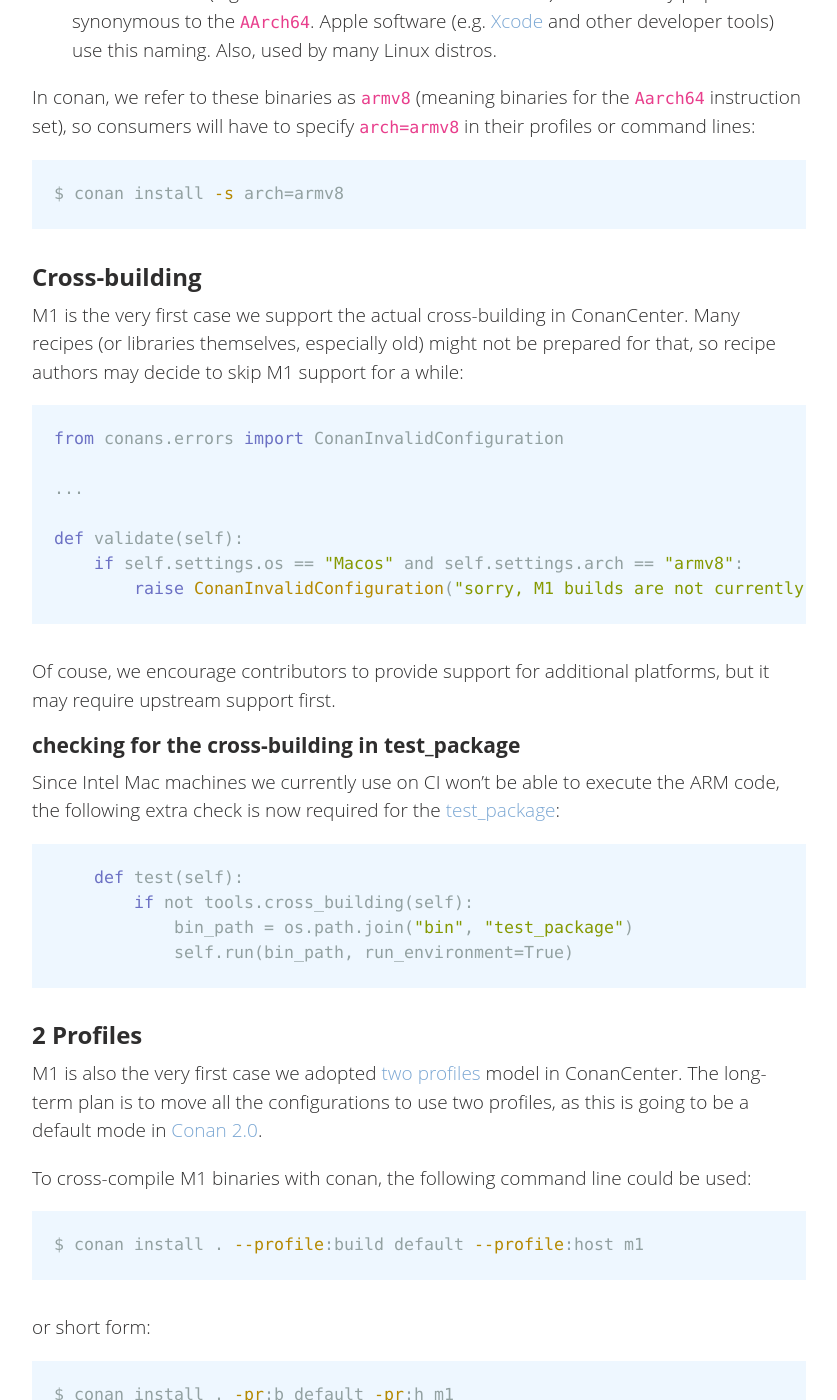
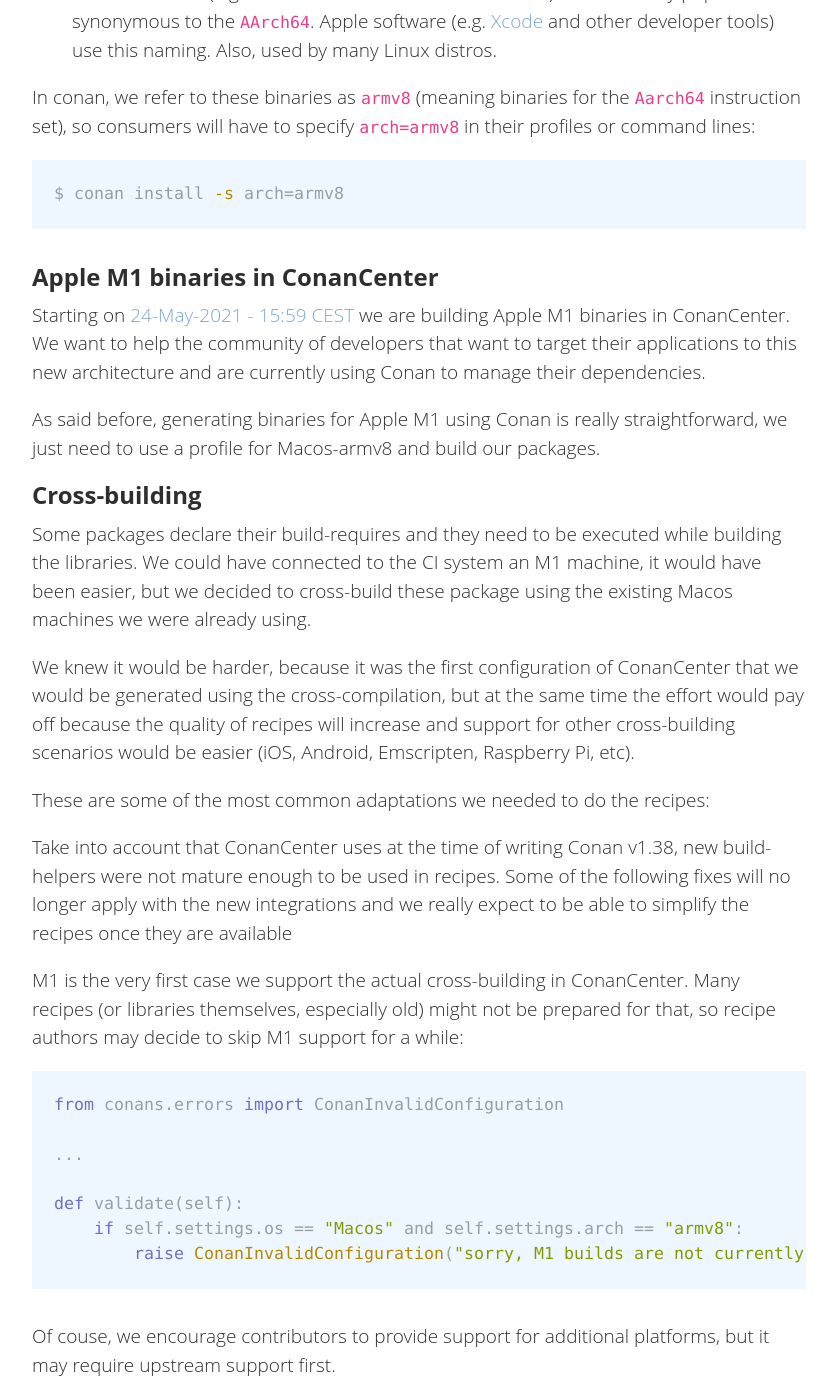
Before and after one commit to conan-io/conan-io.github.io, a Jekyll site: the page built from _posts/2021-09-06-m1.markdown, in a window 1280 px wide and 1400 px high, scrolled down 1327 px. Shown: the whole window, without its empty margins (20-857 px from the left). Built offline with Jekyll 4.4.1, drawn with Linux system fonts in a browser that asks for light colours; comment, search, counter and statistics services are not loaded; some of the changed text lies outside the part shown.

Commit message:
Update _posts/2021-09-06-m1.markdown

````diff
--- a/_posts/2021-09-06-m1.markdown
+++ b/_posts/2021-09-06-m1.markdown
@@ -50,7 +50,34 @@ In conan, we refer to these binaries as `armv8` (meaning binaries for the `Aarch
 $ conan install -s arch=armv8
 ```
 
+## Apple M1 binaries in ConanCenter
+
+Starting on [24-May-2021 - 15:59 CEST](https://github.com/conan-io/conan-center-index/blob/master/docs/changelog.md#24-may-2021---1559-cest)
+ we are building Apple M1 binaries in ConanCenter. We want to help the community
+ of developers that want to target their applications to this new architecture and
+  are currently using Conan to manage their dependencies.
+
+As said before, generating binaries for Apple M1 using Conan is really straightforward, we
+ just need to use a profile for Macos-armv8 and build our packages.
+
 ## Cross-building
+
+Some packages declare their build-requires and they need to be executed while
+ building the libraries. We could have connected to the CI system an M1 machine,
+ it would have been easier, but we decided to cross-build these package using the
+ existing Macos machines we were already using.
+
+We knew it would be harder, because it was the first configuration of ConanCenter
+ that we would be generated using the cross-compilation, but at the same time
+ the effort would pay off because the quality of recipes will increase and support
+ for other cross-building scenarios would be easier (iOS, Android, Emscripten, Raspberry Pi, etc).
+
+These are some of the most common adaptations we needed to do the recipes:
+
+Take into account that ConanCenter uses at the time of writing Conan v1.38,
+ new build-helpers were not mature enough to be used in recipes. Some of the
+ following fixes will no longer apply with the new integrations and we really
+ expect to be able to simplify the recipes once they are available
 
 M1 is the very first case we support the actual cross-building in ConanCenter. Many recipes (or libraries themselves, especially old)
  might not be prepared for that, so recipe authors may decide to skip M1 support for a while:
````
